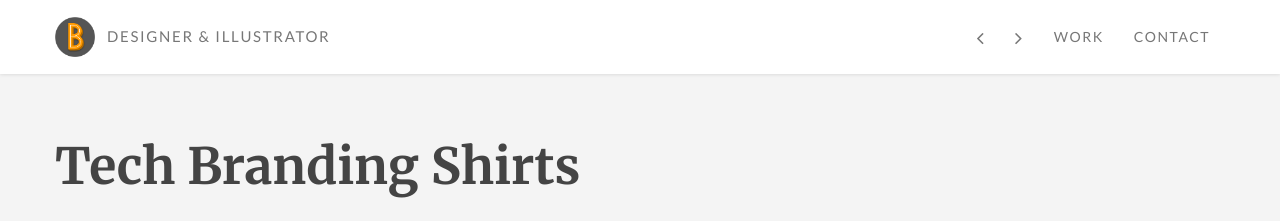
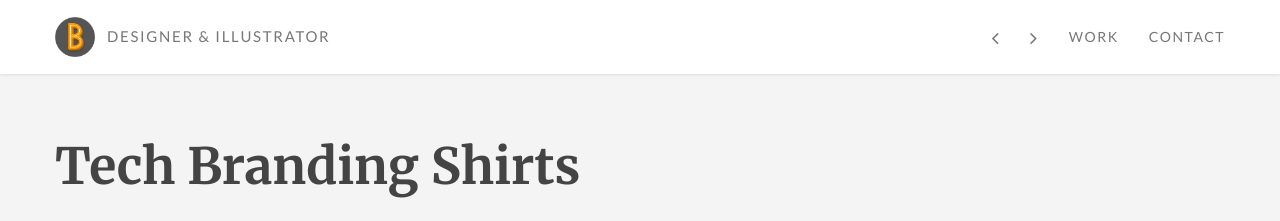
Before and after one commit to btamps/btamps.github.io, a Jekyll site: the page built from _posts/2016-03-15-tech-promotional-shirts.markdown, in a window 1280 px wide. Shown: the top 221 px of the page. Built offline with Jekyll 4.4.1, drawn with Linux system fonts in a browser that asks for light colours; nearby versions of some CDN libraries.

Commit message:
removed last link's padding

```diff
--- a/_sass/_nav.scss
+++ b/_sass/_nav.scss
@@ -26,6 +26,12 @@
     .next, .prev {
       font-size: 20px;
       display: none;
+    }
+
+    &:last-child {
+      a {
+        padding-right: 0;
+      }
     }
   }
 }
```
